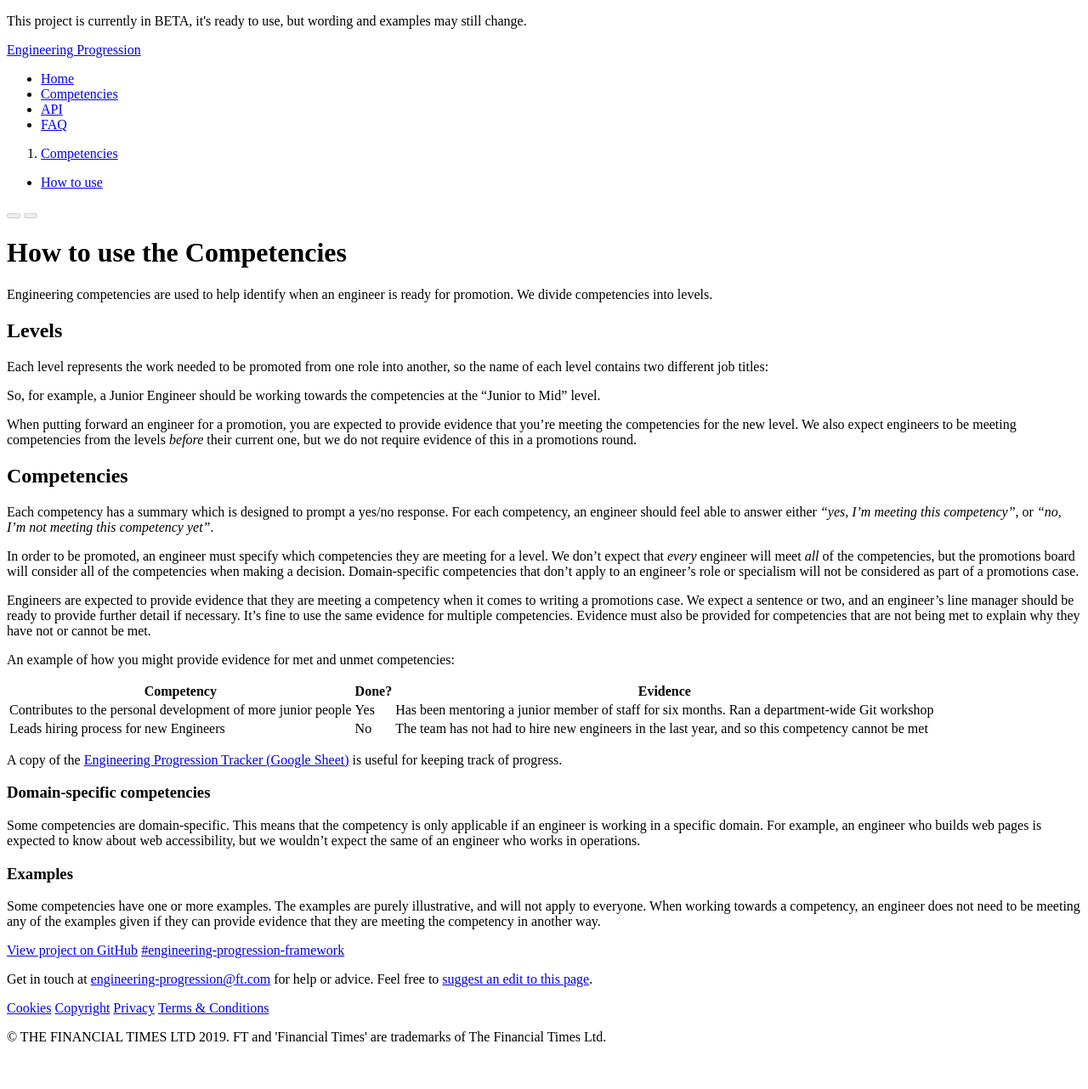
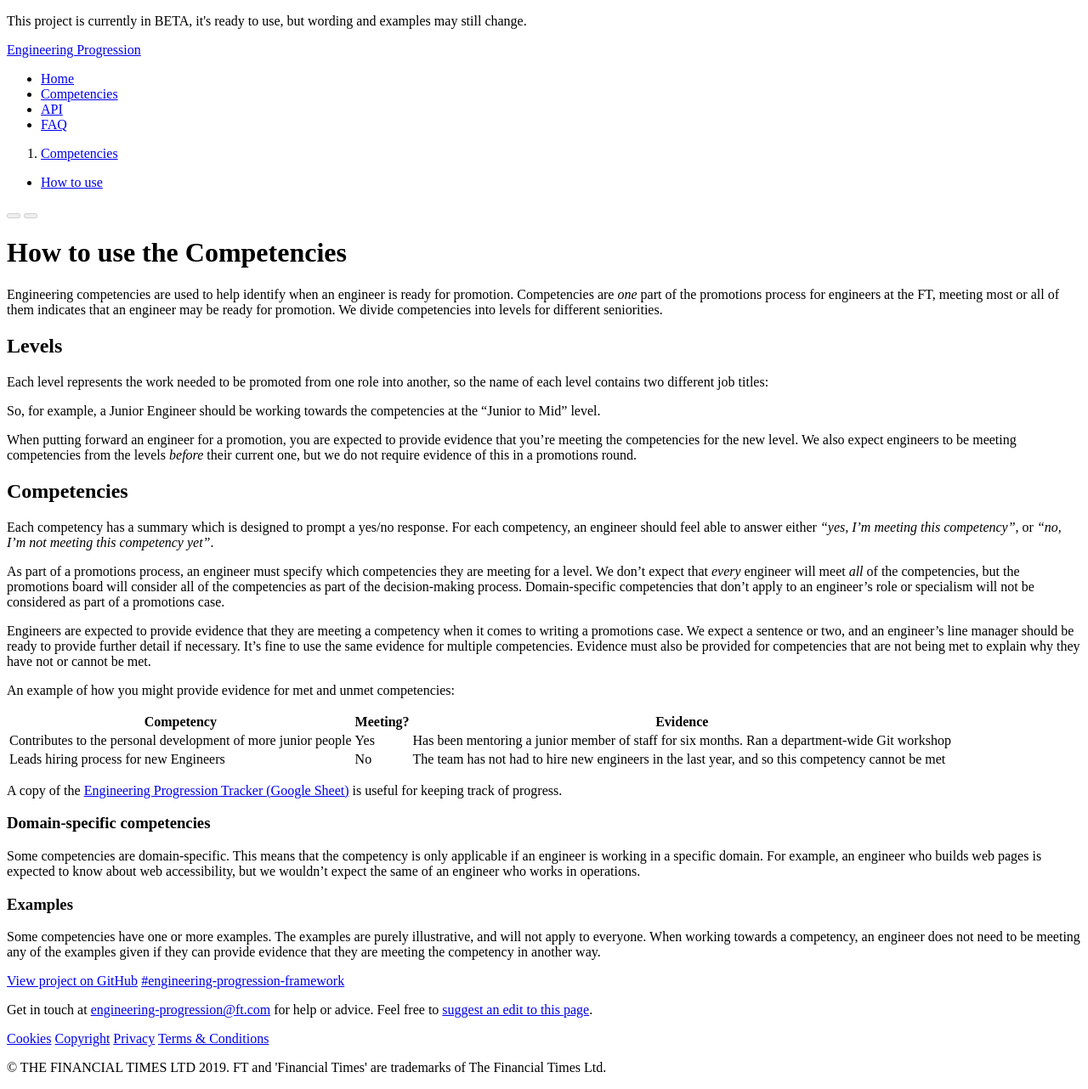
Before and after one commit to Financial-Times/engineering-progression, a Jekyll site: the page built from site/pages/competencies/how-to-use.md, in a window 1280 px wide. Shown: the whole page at 85% size. Built offline with Jekyll 4.4.1, drawn with Linux system fonts in a browser that asks for light colours; a style sheet for code colours, icons or effects is not loaded; before the commit the page ends 1246 px from its top, so only the background shows below that.

Commit message:
Reword the how-to-use guide
Based on feedback from the last round of promotions, some people assume
that the engineering competencies is a check-list and that checking all
of the boxes guarantees you a promotion. This is not true.

While our how-to-use guide never states that you will be promoted if you
meet all of the competencies, upon re-reading we can see how you might
assume so. This PR attempts to make the competencies role in a
promotions case more clear.

```diff
--- a/site/pages/competencies/how-to-use.md
+++ b/site/pages/competencies/how-to-use.md
@@ -8,7 +8,7 @@ layout: o-layout-docs
 
 # {{page.title}}
 
-Engineering competencies are used to help identify when an engineer is ready for promotion. We divide competencies into levels.
+Engineering competencies are used to help identify when an engineer is ready for promotion. Competencies are _one_ part of the promotions process for engineers at the FT, meeting most or all of them indicates that an engineer may be ready for promotion. We divide competencies into levels for different seniorities.
 
 ## Levels
 
@@ -28,7 +28,7 @@ When putting forward an engineer for a promotion, you are expected to provide ev
 
 Each competency has a summary which is designed to prompt a yes/no response. For each competency, an engineer should feel able to answer either _"yes, I'm meeting this competency"_, or _"no, I'm not meeting this competency yet"_.
 
-In order to be promoted, an engineer must specify which competencies they are meeting for a level. We don't expect that _every_ engineer will meet _all_ of the competencies, but the promotions board will consider all of the competencies when making a decision. Domain-specific competencies that don't apply to an engineer's role or specialism will not be considered as part of a promotions case.
+As part of a promotions process, an engineer must specify which competencies they are meeting for a level. We don't expect that _every_ engineer will meet _all_ of the competencies, but the promotions board will consider all of the competencies as part of the decision-making process. Domain-specific competencies that don't apply to an engineer's role or specialism will not be considered as part of a promotions case.
 
 Engineers are expected to provide evidence that they are meeting a competency when it comes to writing a promotions case. We expect a sentence or two, and an engineer's line manager should be ready to provide further detail if necessary. It's fine to use the same evidence for multiple competencies. Evidence must also be provided for competencies that are not being met to explain why they have not or cannot be met.
 
@@ -37,7 +37,7 @@ An example of how you might provide evidence for met and unmet competencies:
 <table class="o-table o-layout__main__single-span" data-o-component="o-table">
 	<tr>
 		<th>Competency</th>
-		<th>Done?</th>
+		<th>Meeting?</th>
 		<th>Evidence</th>
 	</tr>
 	<tr>
```
